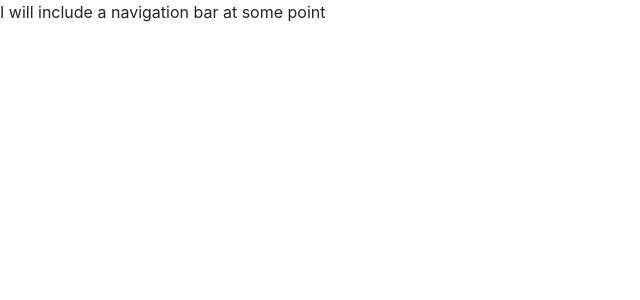
After one commit to Bubblehead333/slim-twig-basic, a PHP site: template resources/views/templates/app.twig in a window 1280 px wide. The commit adds this page. Shown: the top 300 px of the page, without its empty margins (0-640 px from the left). Run offline with PHP 8.4, Linux system fonts and the light colour scheme; the template is opened without the code that fills it, so the values that code supplies are empty; some libraries are stand-ins or nearby versions.

Commit message:
-Added custom stylesheets -Inserted documentation to each section -Added a navigation bar -Added twig content blocks

```diff
--- a/app/Controllers/HomeController.php
+++ b/app/Controllers/HomeController.php
@@ -6,7 +6,6 @@ use Slim\Views\Twig as View;
 
 class HomeController extends Controller
 {
-
     public function index($request, $response)
     {
         return $this->container->view->render($response, 'index.twig');
--- /dev/null
+++ b/public/css/stylesheet.css
@@ -0,0 +1,5 @@
+/*
+* I am the main stylesheet so add your css here!
+* More stylesheets can be added in the public/css/ folder.
+* Just remember to link them in the app.twig file!
+*/
--- a/resources/views/index.twig
+++ b/resources/views/index.twig
@@ -1 +1,5 @@
-<h1>Index</h1>
+{% extends 'templates/app.twig' %}
+
+{% block content %}
+    Here will be some content
+{% endblock %}
--- /dev/null
+++ b/resources/views/templates/app.twig
@@ -0,0 +1,31 @@
+<!DOCTYPE html>
+
+<!--This file is the master template of all other twig templates. Include all
+stylesheets, Javascript, jQuery etc here-->
+<html lang="en">
+    <head>
+        <meta charset="UTF-8">
+        <title>Webpage Title</title>
+
+        <!--Insert any new stylesheets here in the head-->
+        <link rel="stylesheet" href="https://stackpath.bootstrapcdn.com/bootstrap/4.3.1/css/bootstrap.min.css" integrity="sha384-ggOyR0iXCbMQv3Xipma34MD+dH/1fQ784/j6cY/iJTQUOhcWr7x9JvoRxT2MZw1T" crossorigin="anonymous">
+        <link rel="stylesheet" href="{{ base_url() }}/css/stylesheet.css">
+        <!--------------------------------------------------------------------->
+
+    </head>
+    <body>
+        <!--This is where the nav bar comes from. As we assume it will be shown
+        on every page, it is here, outside the content block.-->
+        {% include 'templates/partials/navigation.twig' %}
+        <div class="container">
+            {% block content %}
+            {% endblock %}
+        </div>
+
+        <!--Insert any Javascript links etc here at the end of the body-->
+        <script src="https://cdnjs.cloudflare.com/ajax/libs/jquery/3.4.1/jquery.min.js"></script>
+        <script src="https://stackpath.bootstrapcdn.com/bootstrap/4.3.1/js/bootstrap.min.js" integrity="sha384-JjSmVgyd0p3pXB1rRibZUAYoIIy6OrQ6VrjIEaFf/nJGzIxFDsf4x0xIM+B07jRM" crossorigin="anonymous"></script>
+        <!--------------------------------------------------------------------->
+
+    </body>
+</html>
--- /dev/null
+++ b/resources/views/templates/partials/navigation.twig
@@ -0,0 +1 @@
+I will include a navigation bar at some point
```
Also changed, not shown: app/routes.php (+5 -7 lines).
